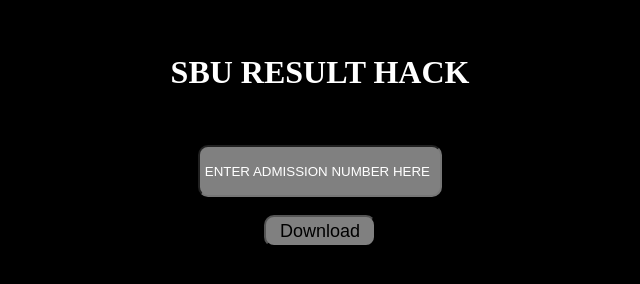
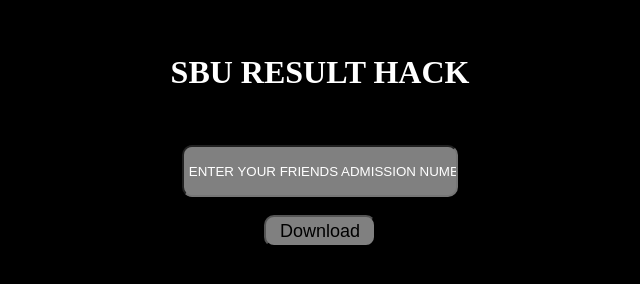
Before and after one commit to aman5062/hacktheresult, a plain HTML site: page index.html in a window 1280 px wide. Shown: the whole page, without its empty margins (320-960 px from the left). Drawn offline with Linux system fonts and the light colour scheme.

Commit message:
Update index.html

```diff
--- a/index.html
+++ b/index.html
@@ -24,7 +24,7 @@
         background-color: black;
     }
     #roll{
-        width: 15rem;
+        width: 17rem;
         height: 3rem;
         border-radius: 10px;
         text-transform: uppercase;
@@ -50,7 +50,7 @@
 <body>
     <center>
         <div><br><br><br><b>SBU RESULT HACK</b><br><br><br><br>
-            <input type="text" name="roll" id="roll" placeholder="Enter admission number here">
+            <input type="text" name="roll" id="roll" placeholder="Enter your friends admission number">
             <br><br><input type="submit" id="sub" value="Download" onclick=run()>
         </div>
     </center>
```
